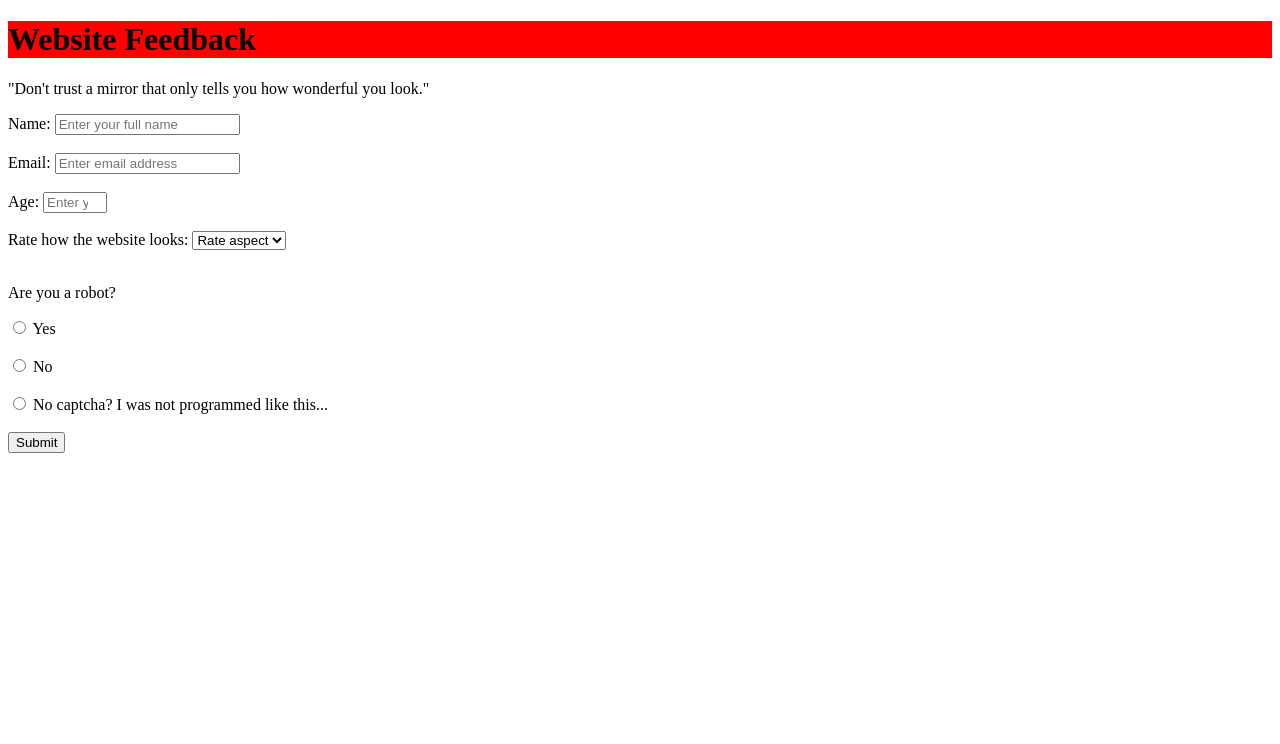
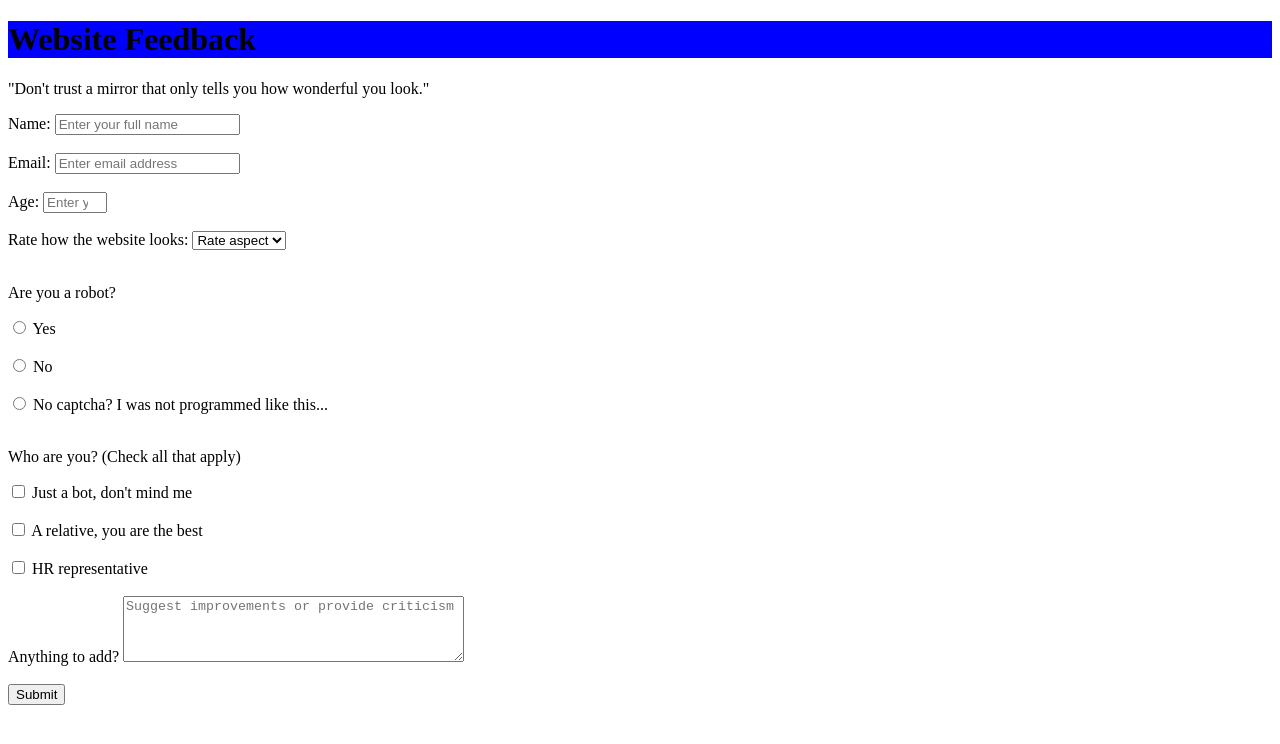
Before and after one commit to hateganfloringeorge/fe-part-1, a plain HTML site: page index.html in a window 1280 px wide. Drawn offline with Linux system fonts and the light colour scheme.

Commit message:
Finished html part

```diff
--- a/index.html
+++ b/index.html
@@ -37,7 +37,15 @@
                 <label for="no" id="no-label">No</label><br><br>
                 <input type="radio" id="captcha" name="robot_check" value="captcha">
                 <label for="captcha" id="captcha-label">No captcha? I was not programmed like this...</label><br><br>
-            <!-- addd text area and checkboxes -->
+            <p>Who are you? (Check all that apply)</p>
+                <input type="checkbox" id="just-a-bot" name="robot" value="robot">
+                <label for="just-a-bot" id="just-a-bot-lable">Just a bot, don't mind me</label><br><br>
+                <input type="checkbox" id="relative" name="relative" value="relative">
+                <label for="relative" id="relative-label">A relative, you are the best</label><br><br>
+                <input type="checkbox" id="hr" name="hr" value="hr">
+                <label for="hr" name="hr-label">HR representative</label><br><br>
+            <label for="text-area" id="text-area-label">Anything to add?</label>
+            <textarea id="text-area" name="text=area" rows="4" cols="40" placeholder="Suggest improvements or provide criticism"></textarea><br><br>
             <input type="submit" id="submit" value="Submit">
         </form>
     </body>
--- a/styles.css
+++ b/styles.css
@@ -1,5 +1,5 @@
 /* ----------- TODO make it pretty ----------- */
 
 h1 {
-    background-color: red;
+    background-color: blue;
 }
```
